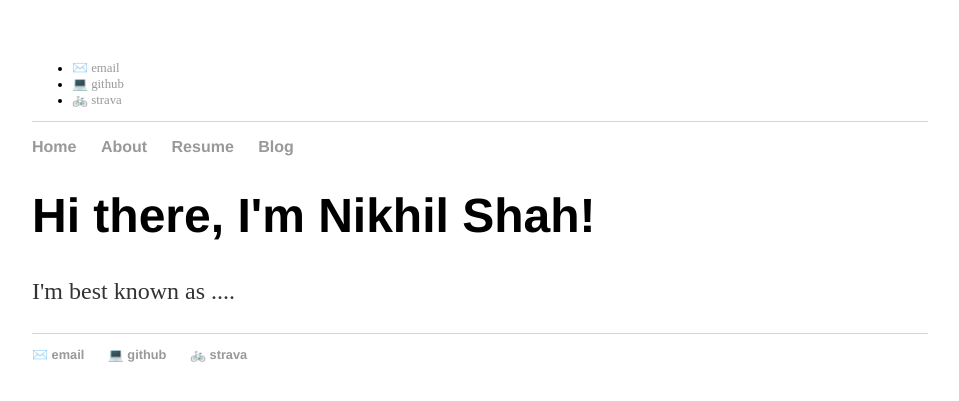
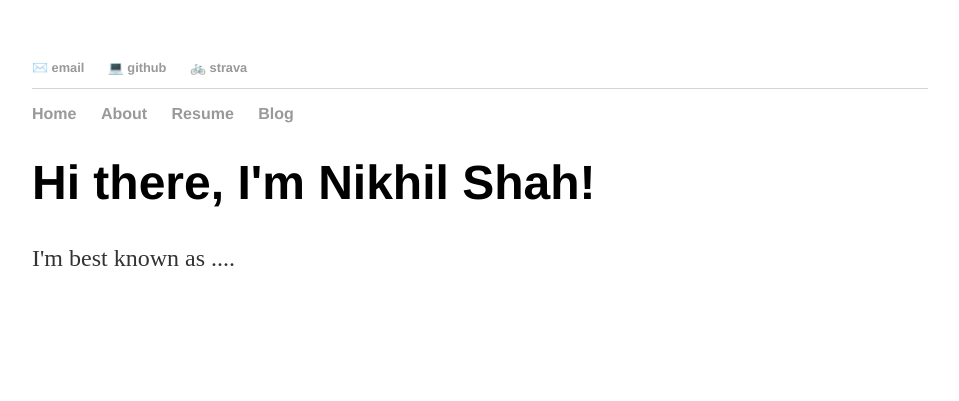
Before and after one commit to tricalnikhil/tricalnikhil.github.io, a Jekyll site: the page built from index.html, in a window 1280 px wide. Shown: the top 401 px of the page, without its empty margins (160-1119 px from the left). Built offline with Jekyll 4.4.1, drawn with Linux system fonts in a browser that asks for light colours.

Commit message:
moe contact links header

```diff
--- a/_layouts/default.html
+++ b/_layouts/default.html
@@ -27,12 +27,5 @@
 			{{ content }}
 
 			</div><!-- /.container -->
-			<footer>
-	    		<ul>
-	        		<li><a href="mailto:me@shahnikhil.com">✉️ email</a></li>
-	        		<li><a href="https://github.com/tricalnikhil">💻 github</a></li>
-							<li><a href="https://www.strava.com/athletes/tricalnikhil">🚲 strava</a></li>
-				</ul>
-			</footer>
 		</body>
 	</html>
--- a/css/main.css
+++ b/css/main.css
@@ -2,13 +2,13 @@
     margin: 60px auto;
     width: 70%;
 }
-nav ul, footer ul {
+nav ul, footer ul, header ul {
     font-family:'Helvetica', 'Arial', 'Sans-Serif';
     padding: 0px;
     list-style: none;
     font-weight: bold;
 }
-nav ul li, footer ul li {
+nav ul li, footer ul li , header ul li {
     display: inline;
     margin-right: 20px;
 }
@@ -36,7 +36,6 @@
     border-top: 1px solid #d5d5d5;
     font-size: .8em;
 }
-
 ul.posts {
     margin: 20px auto 40px;
     font-size: 1.5em;
```
